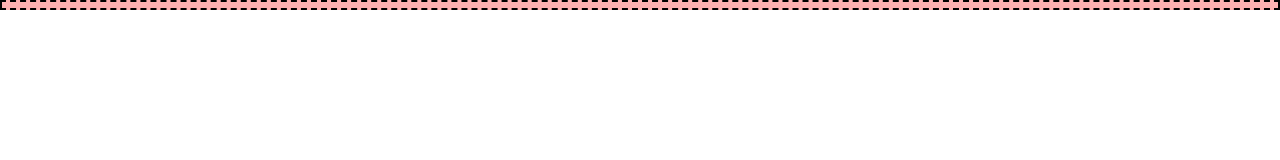
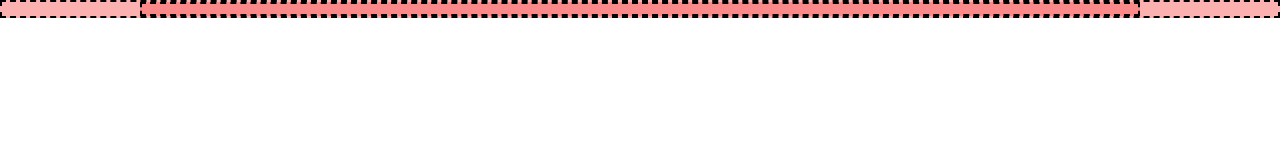
Before and after one commit to CarloCassini/htmlcss-struttura-discord, a plain HTML site: page index.html in a window 1280 px wide. Drawn offline with Linux system fonts and the light colour scheme.

Commit message:
fix style debug

```diff
--- a/css/style.css
+++ b/css/style.css
@@ -8,11 +8,15 @@
 }
 
 .debug {
-  background-color: rgba(250, 100, 100, 0.5);
-  border: 2px dashed;
+  background-color: var(--debug-color);
+  border: 2px dashed black;
   min-height: 10px;
   min-width: 10px;
 }
 
 .container {
+  margin: 0px auto;
+  padding: 5px;
+  width: 100%;
+  max-width: 1000px;
 }
--- a/css/utility.css
+++ b/css/utility.css
@@ -1,4 +1,5 @@
 :root {
+  --debug-color: rgba(250, 100, 100, 0.5);
   --primary-color: pink;
   --secondary-color: red;
 }
--- a/index.html
+++ b/index.html
@@ -9,8 +9,11 @@
     <link rel="stylesheet" href="./css/utility.css" />
     <link rel="stylesheet" href="./css/style.css" />
   </head>
+
   <body>
-    <header class="debug"></header>
+    <header class="debug">
+      <div class="container debug"></div>
+    </header>
 
     <main></main>
 
```
